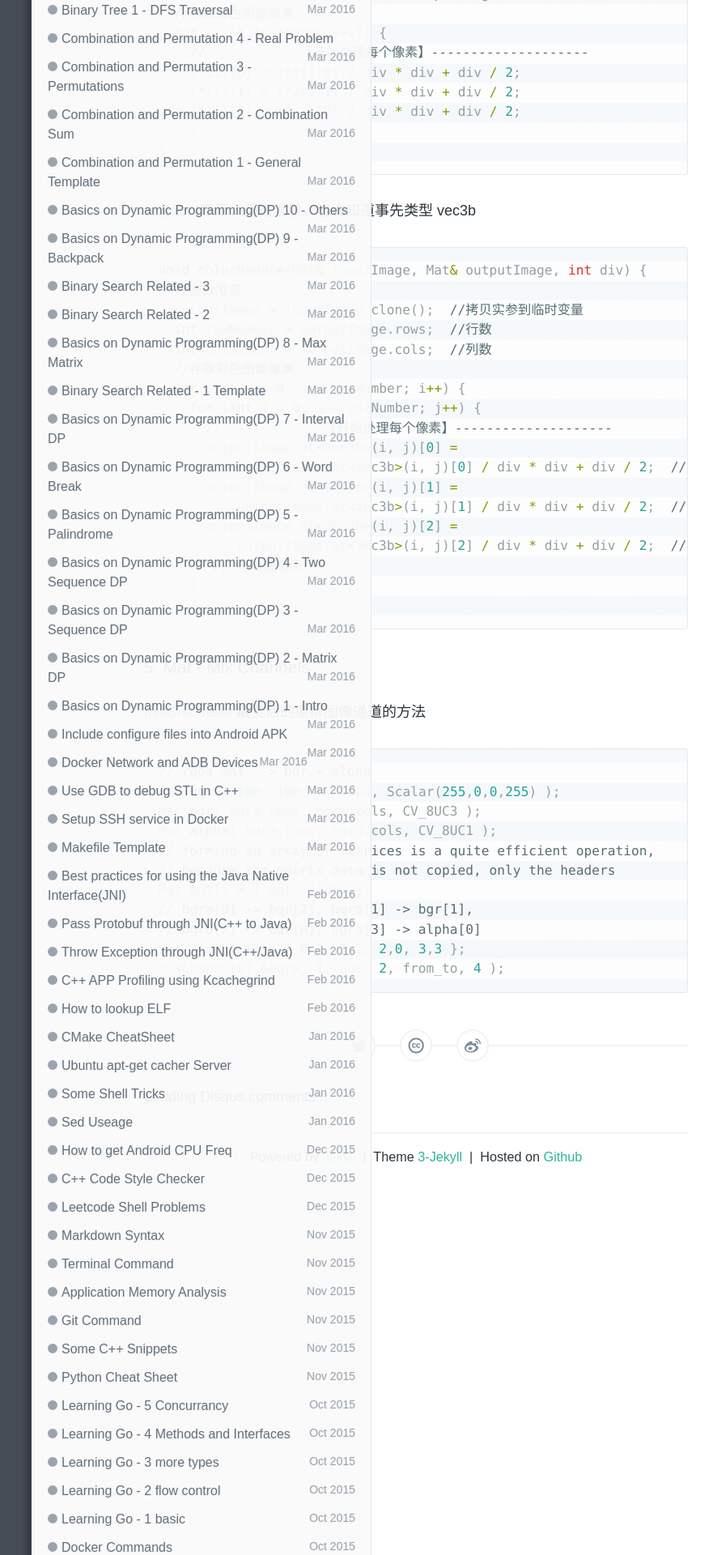
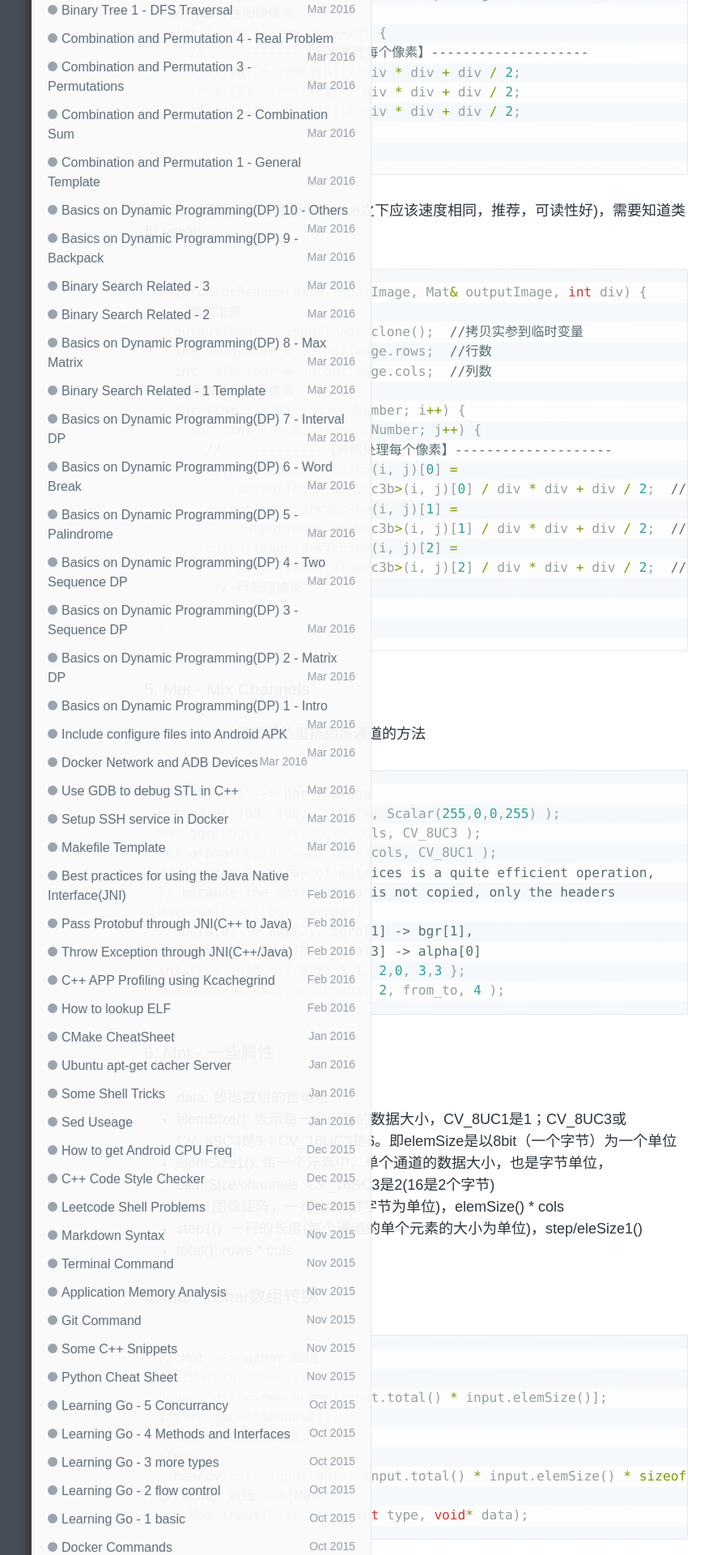
Before and after one commit to wykvictor/wykvictor.github.io, a Jekyll site: the page built from _posts/CV/2016-12-28-OpenCV-3.md, in a window 1280 px wide. Shown: the part 2100-4020 px from the top of the page at 81% size, without its empty margins (126-1007 px from the left). Built offline with Jekyll 4.4.1, drawn with Linux system fonts in a browser that asks for light colours; comment, search, counter and statistics services are not loaded.

Commit message:
update cv mat

```diff
--- a/_posts/CV/2016-12-28-OpenCV-3.md
+++ b/_posts/CV/2016-12-28-OpenCV-3.md
@@ -82,7 +82,7 @@ void colorReduce(Mat& inputImage, Mat& outputImage, int div) {
 	}
 }
 {% endhighlight %}
-at方法，直观，但速度慢，也许知道事先类型 vec3b
+at方法，直观，但速度慢(Release之下应该速度相同，推荐，可读性好)，需要知道类型 vec3b
 {% highlight C++ %}
 void colorReduce(Mat& inputImage, Mat& outputImage, int div) {
   //参数准备
@@ -119,3 +119,24 @@ Mat out[] = { bgr, alpha };
 int from_to[] = { 0,2, 1,1, 2,0, 3,3 };
 mixChannels( &bgra, 1, out, 2, from_to, 4 );
 {% endhighlight %}
+
+### 6. Mat - 一些属性
+* data: 数据数组的首地址
+* elemSize(): 表示每一个元素的数据大小，CV_8UC1是1；CV_8UC3或CV_8SC3是3；CV_16UC3是6。即elemSize是以8bit（一个字节）为一个单位
+* elemSize1(): 每一个元素中，单个通道的数据大小，也是字节单位，elemSize/channels. CV_16SC3是2(16是2个字节)
+* step: 图像矩阵，一行的长度(字节为单位)，elemSize() * cols
+* step1(): 一行的长度(每个通道的单个元素的大小为单位)，step/eleSize1()
+* total(): rows * cols
+
+### 6. Mat - uchar数组转换
+{% highlight C++ %}
+// Mat --> uchar 数组
+cv::Mat input = ...;
+uchar *dst = new uchar[input.total() * input.elemSize()];
+if(src.isContinuous())
+  dst = input.data;
+else
+  memcpy(dst, input.data, input.total() * input.elemSize() * sizeof(uchar));
+// uchar 数组 --> Mat
+cv::Mat input(Size size, int type, void* data);
+{% endhighlight %}
```
Also changed, not shown: _posts/resources/2016-01-27-CMake-Cheatsheet.md (+1 -0 lines).
